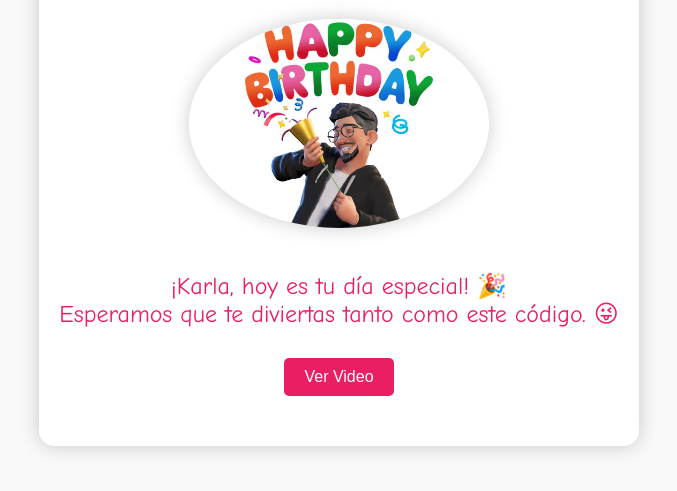
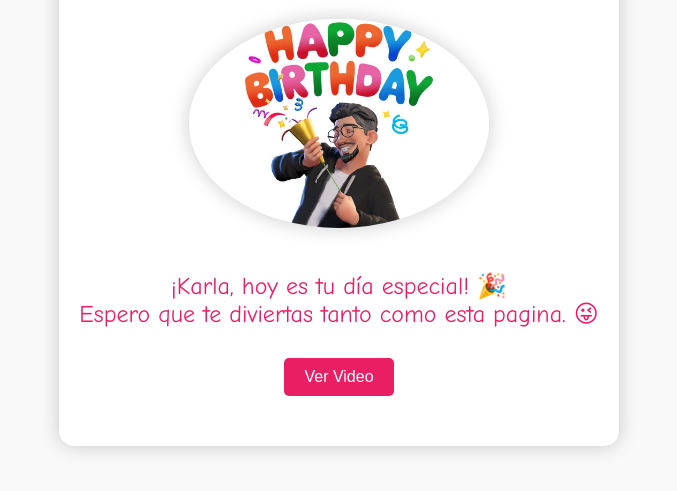
Before and after one commit to WhisoPorting/birthday_page, a plain HTML site: page index.html in a window 1280 px wide. Shown: the part 227-718 px from the top of the page, without its empty margins (301-978 px from the left). Drawn offline with Linux system fonts and the light colour scheme.

Commit message:
Update phrase

```diff
--- a/index.html
+++ b/index.html
@@ -69,7 +69,7 @@
         <img src="title.jpg" alt="Karla">
         <div class="message">
             ¡Karla, hoy es tu día especial! 🎉<br>
-            Esperamos que te diviertas tanto como este código. 😜
+            Espero que te diviertas tanto como esta pagina. 😜
         </div>
         <button id="video1Btn">Ver Video</button>
         <div class="video-container" id="video1"></div>
```
